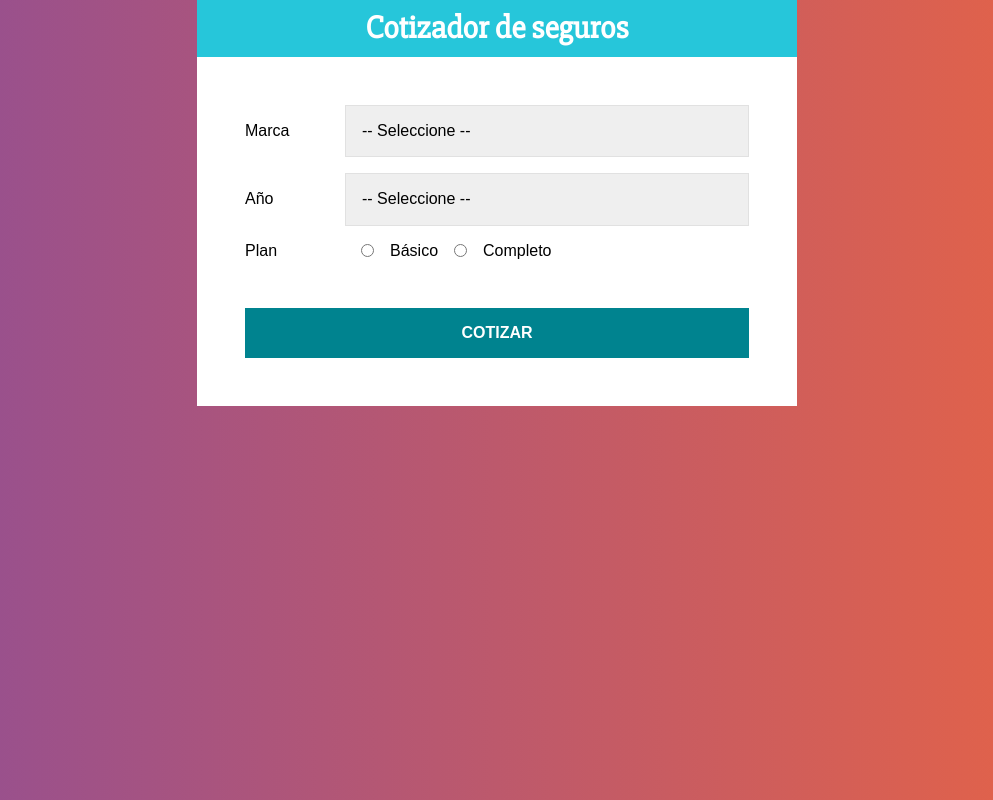
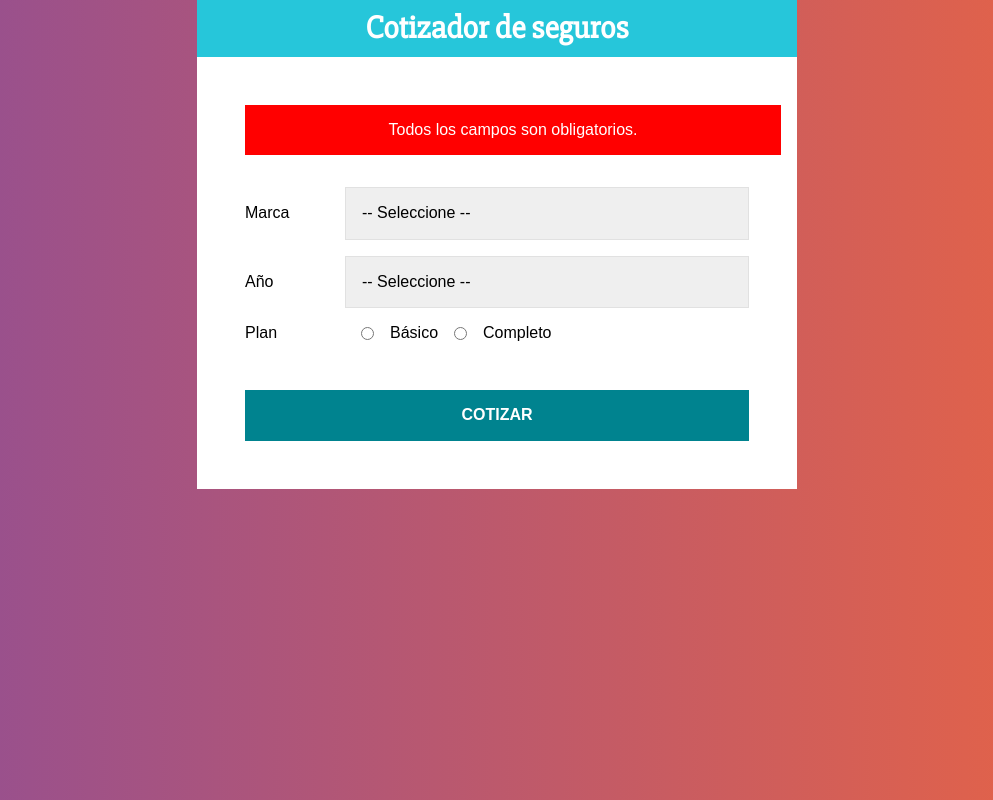
Before and after one commit to JKBustillo/insurance-quote, a React (Create React App) app: page / in a window 1280 px wide. Both pictures are taken after a click on the button "COTIZAR". Shown: the whole page, without its empty margins (143-1136 px from the left). Built offline with nearby package versions, Linux system fonts and the light colour scheme.

Commit message:
Validation and Error styled component

```diff
--- a/src/components/Form.js
+++ b/src/components/Form.js
@@ -41,12 +41,22 @@
     }
 `;
 
+const Error = styled.div`
+    background-color: red;
+    color: white;
+    padding: 1rem;
+    width: 100%;
+    text-align: center;
+    margin-bottom: 2rem;
+`;
+
 const Form = () => {
     const [datos, setDatos] = useState({
         marca: '',
         year: '',
         plan: '',
     });
+    const [error, setError] = useState(false);
 
     const { marca, year, plan } = datos;
 
@@ -54,8 +64,22 @@
         setDatos({...datos, [e.target.name]: e.target.value });
     };
 
+    // Cuando se haga submit
+    const cotizarSeguro = e => {
+        e.preventDefault();
+
+        if (marca.trim() === '' || year.trim() === '' || plan.trim() === '') {
+            setError(true);
+            return;
+        }
+
+        setError(false);
+    };
+
     return (
-        <form>
+        <form onSubmit={cotizarSeguro}>
+            { error ? <Error>Todos los campos son obligatorios.</Error> : null }
+
             <Campo>
                 <Label>Marca</Label>
                 <Select
@@ -107,7 +131,7 @@
                     onChange={getInfo}
                 /> Completo
             </Campo>
-            <Boton type="button">Cotizar</Boton>
+            <Boton type="submit">Cotizar</Boton>
         </form>
     );
 }
```
